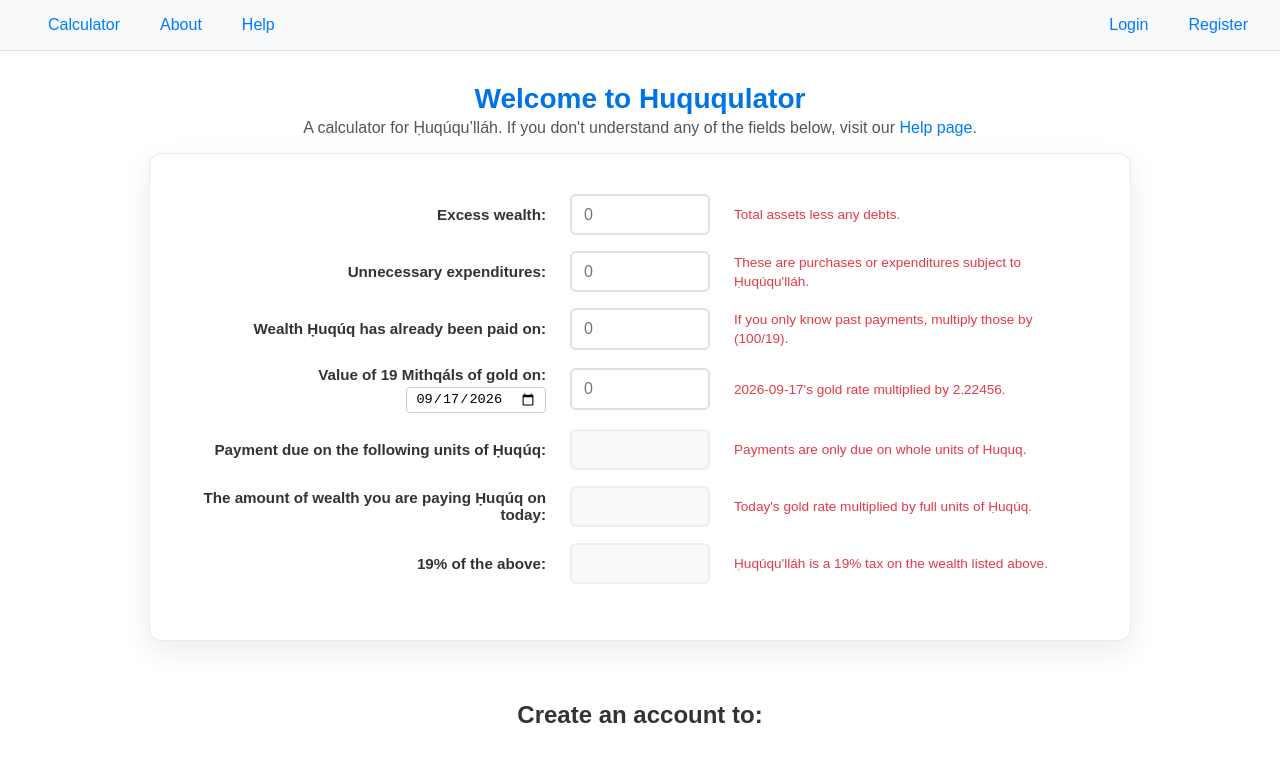
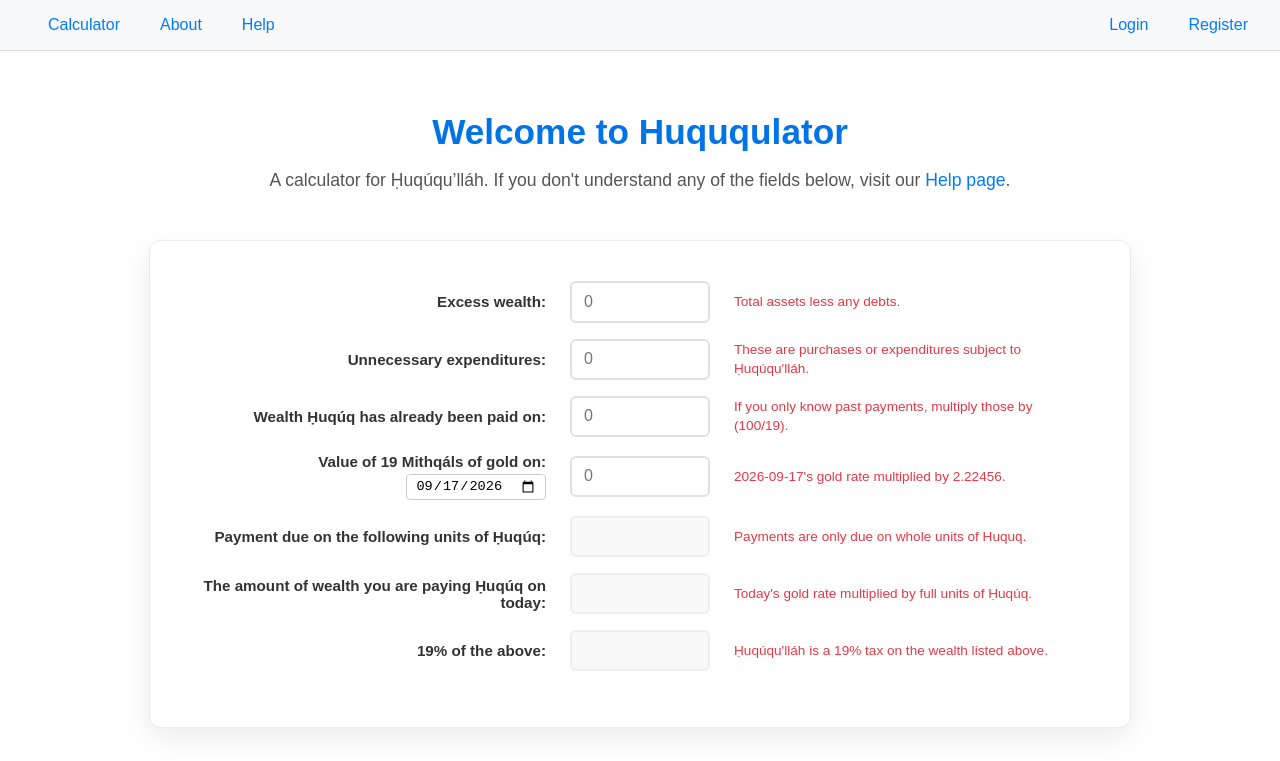
Before and after one commit to bahaipedia/huququlator, a React (Vite) app in the folder client/: page / in a window 1280 px wide. Shown: the top 761 px of the page. Built offline with nearby package versions, Linux system fonts and the light colour scheme; no server answers.

Commit message:
Update App.css

```diff
--- a/client/src/App.css
+++ b/client/src/App.css
@@ -238,7 +238,7 @@
 .home-container {
     display: flex;
     flex-direction: column;
-    gap: 2.5rem;
+    gap: 3rem;
 }
 
 .hero-section {
@@ -249,20 +249,18 @@
 
 .hero-text {
     text-align: center;
-    margin-bottom: 1rem;
+    margin-bottom: 2rem;
 }
 
 .hero-text h1 {
-    font-size: 1.75rem;
+    font-size: 2.2rem;
     color: #0073e6;
-    margin-bottom: 0.25rem;
-    margin-top: 0;
+    margin-bottom: 0.5rem;
 }
 
 .hero-text p {
-    font-size: 1rem;
+    font-size: 1.1rem;
     color: #555;
-    margin: 0;
 }
 
 /* Modernized Calculator Card */
```
